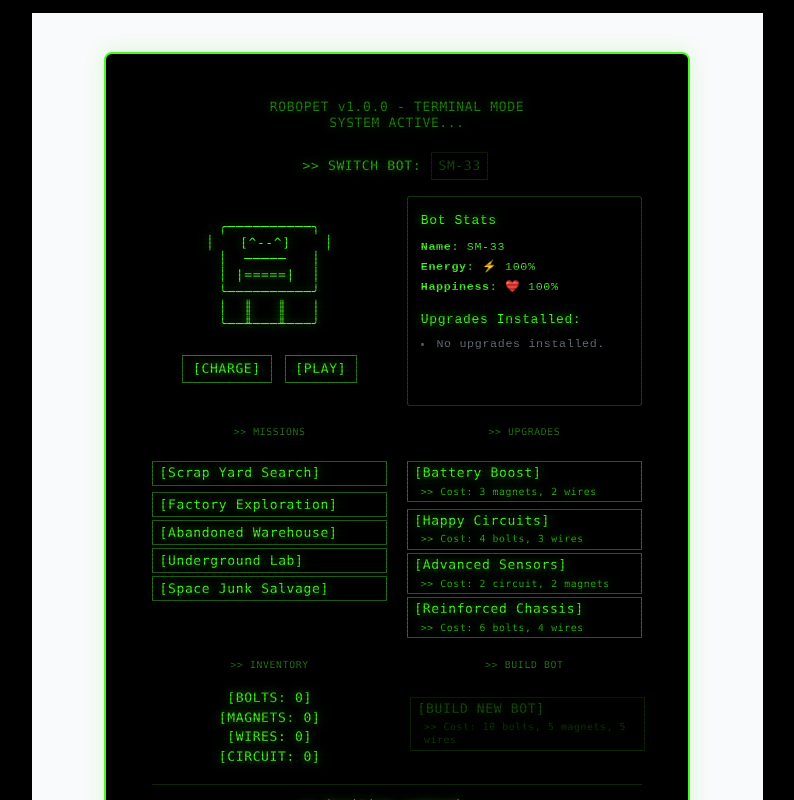
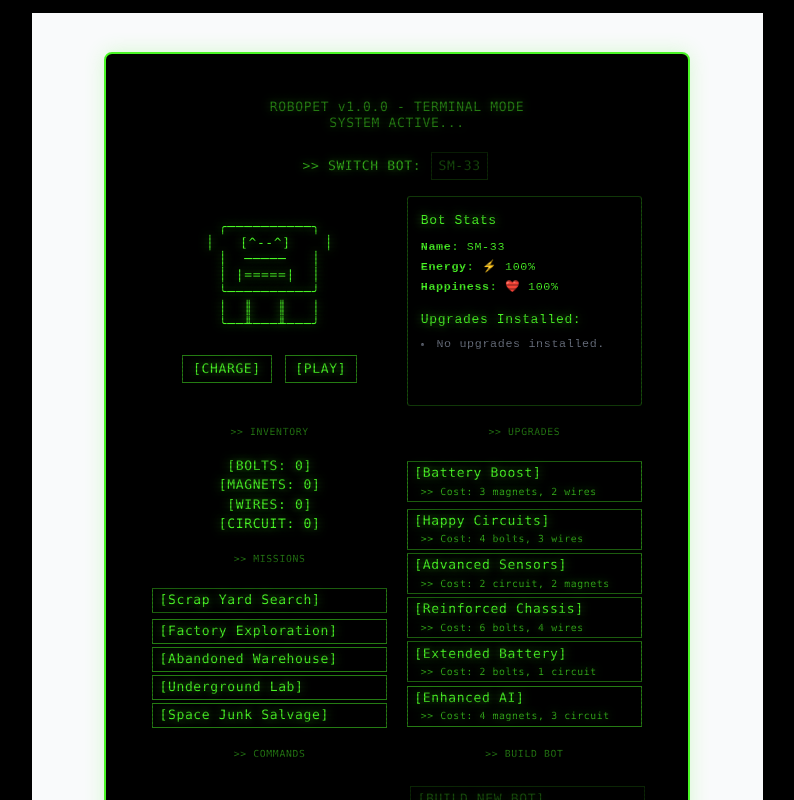
Before and after one commit to marquessam/robot-pet, a Next.js app: page / in a window 1280 px wide. Shown: the top 800 px of the page, without its empty margins (243-1037 px from the left). Built offline with nearby package versions, Linux system fonts and the light colour scheme.

Commit message:
Update RobotPet.tsx

```diff
--- a/src/components/RobotPet.tsx
+++ b/src/components/RobotPet.tsx
@@ -37,7 +37,10 @@ const defaultUpgrades: Upgrade[] = [
   { name: 'Battery Boost', cost: [{ name: 'magnets', amount: 3 }, { name: 'wires', amount: 2 }], applied: false, effect: 'Increases energy gain from charging' },
   { name: 'Happy Circuits', cost: [{ name: 'bolts', amount: 4 }, { name: 'wires', amount: 3 }], applied: false, effect: 'Reduces happiness loss from missions' },
   { name: 'Advanced Sensors', cost: [{ name: 'circuit', amount: 2 }, { name: 'magnets', amount: 2 }], applied: false, effect: 'Increases mission success rate' },
-  { name: 'Reinforced Chassis', cost: [{ name: 'bolts', amount: 6 }, { name: 'wires', amount: 4 }], applied: false, effect: 'Reduces energy loss during missions' }
+  { name: 'Reinforced Chassis', cost: [{ name: 'bolts', amount: 6 }, { name: 'wires', amount: 4 }], applied: false, effect: 'Reduces energy loss during missions' },
+  // Additional upgrades
+  { name: 'Extended Battery', cost: [{ name: 'bolts', amount: 2 }, { name: 'circuit', amount: 1 }], applied: false, effect: 'Increases max energy' },
+  { name: 'Enhanced AI', cost: [{ name: 'magnets', amount: 4 }, { name: 'circuit', amount: 3 }], applied: false, effect: 'Improves decision making' }
 ];
 
 const initialResources: Resource[] = [
@@ -47,7 +50,7 @@ const initialResources: Resource[] = [
   { name: 'circuit', amount: 0 }
 ];
 
-const botEmojis = ["🤖", "🐱", "🐶", "🦊", "🐻‍❄️"];
+const botEmojis = ["🤖", "🐱", "🐶", "🦊", "🐻‍❄️", "🦾", "👾"]; // added more bot types
 
 const normalFace = "[ o--o ]";
 const blinkFace = "[ >--< ]";
@@ -166,13 +169,11 @@ const RobotPet = () => {
       setLastInteraction('Already on a mission!');
       return;
     }
-
     const newEnergy = Math.max(0, currentBot.energy - mission.energyCost);
     const happinessCost = currentBot.upgrades.find(u => u.name === 'Happy Circuits' && u.applied)
       ? Math.floor(mission.happinessCost * 0.7)
       : mission.happinessCost;
     const newHappiness = Math.max(0, currentBot.happiness - happinessCost);
-
     updateBotState(currentBot.id, {
       isOnMission: true,
       missionTimeLeft: mission.duration,
@@ -180,9 +181,7 @@ const RobotPet = () => {
       happiness: newHappiness,
       asciiArt: "← Leaving..."
     });
-
     setLastInteraction(`Started mission: ${mission.name}`);
-
     setTimeout(() => {
       completeMission(mission);
     }, mission.duration * 1000);
@@ -194,7 +193,6 @@ const RobotPet = () => {
       missionTimeLeft: null,
       asciiArt: generateAsciiBot(normalFace)
     });
-
     setResources(prevResources => {
       const newResources = [...prevResources];
       mission.rewards.forEach(reward => {
@@ -205,7 +203,6 @@ const RobotPet = () => {
       });
       return newResources;
     });
-
     setLastInteraction(`Mission Complete: ${mission.name}! Collected resources!`);
   };
 
@@ -351,7 +348,7 @@ const RobotPet = () => {
               </div>
             </div>
 
-            {/* Top Right: Bot Stats and Installed Upgrades */}
+            {/* Top Right: Bot Stats and Installed Upgrades with buttons below */}
             <div className="stats-readout border border-[#4af626]/30 p-4 rounded">
               <h2 className="text-lg mb-2 terminal-glow">Bot Stats</h2>
               <div className="mb-4">
@@ -378,8 +375,16 @@ const RobotPet = () => {
               </ul>
             </div>
 
-            {/* Bottom Left: Missions */}
+            {/* Bottom Left: Inventory above Missions */}
             <div className="space-y-6">
+              <div className="text-xs mb-2 text-[#4af626]/50 text-center">{'>>'} INVENTORY</div>
+              <div className="space-y-1 text-center mb-6">
+                {resources.map(resource => (
+                  <div key={resource.name} className="font-mono text-sm terminal-glow">
+                    [{resource.name.toUpperCase()}: {resource.amount}]
+                  </div>
+                ))}
+              </div>
               <div className="text-xs mb-2 text-[#4af626]/50 text-center">{'>>'} MISSIONS</div>
               <div className="space-y-1 flex flex-col items-center">
                 {missions.map(mission => (
@@ -387,7 +392,7 @@ const RobotPet = () => {
                     key={mission.name}
                     onClick={() => startMission(mission)}
                     disabled={currentBot.isOnMission || currentBot.energy < mission.requiredBatteryLevel}
-                    className="w-full text-left text-sm terminal-glow px-2 py-1 border border-[#4af626]/50 hover:bg-[#4af626]/10 hover:border-[#4af626] disabled:opacity-30 disabled:hover:bg-transparent disabled:cursor-not-allowed transition-colors duration-150 text-[#4af626]"
+                    className="w-full text-left text-sm terminal-glow px-2 py-1 border border-[#4af626]/50 hover:bg-[#4af626]/10 hover:border-[#4af626] disabled:opacity-30 disabled:cursor-not-allowed transition-colors duration-150 text-[#4af626]"
                   >
                     [{mission.name}]
                   </button>
@@ -404,7 +409,7 @@ const RobotPet = () => {
                     key={upgrade.name}
                     onClick={() => applyUpgrade(upgrade)}
                     disabled={upgrade.applied}
-                    className="w-full text-left text-sm terminal-glow px-2 py-1 border border-[#4af626]/50 hover:bg-[#4af626]/10 hover:border-[#4af626] disabled:opacity-30 disabled:hover:bg-transparent disabled:cursor-not-allowed transition-colors duration-150 text-[#4af626]"
+                    className="w-full text-left text-sm terminal-glow px-2 py-1 border border-[#4af626]/50 hover:bg-[#4af626]/10 hover:border-[#4af626] disabled:opacity-30 disabled:cursor-not-allowed transition-colors duration-150 text-[#4af626]"
                   >
                     [{upgrade.name}] {upgrade.applied ? '*' : ''}
                     <div className="text-xs opacity-70 mt-1 pl-2">
@@ -418,13 +423,9 @@ const RobotPet = () => {
 
           <div className="grid grid-cols-2 gap-6 mt-6">
             <div className="space-y-6">
-              <div className="text-xs mb-2 text-[#4af626]/50 text-center">{'>>'} INVENTORY</div>
-              <div className="space-y-1 text-center">
-                {resources.map(resource => (
-                  <div key={resource.name} className="font-mono text-sm terminal-glow">
-                    [{resource.name.toUpperCase()}: {resource.amount}]
-                  </div>
-                ))}
+              <div className="text-xs mb-2 text-[#4af626]/50 text-center">{'>>'} COMMANDS</div>
+              <div className="flex gap-2 justify-center">
+                {/* Charge/Play buttons moved to top left */}
               </div>
             </div>
             <div className="space-y-6">
@@ -432,7 +433,7 @@ const RobotPet = () => {
               <button
                 onClick={buildBot}
                 disabled={!canBuildBot}
-                className="w-full text-left text-sm terminal-glow px-2 py-1 border border-[#4af626]/50 hover:bg-[#4af626]/10 hover:border-[#4af626] disabled:opacity-30 disabled:hover:bg-transparent disabled:cursor-not-allowed transition-colors duration-150 text-[#4af626]"
+                className="w-full text-left text-sm terminal-glow px-2 py-1 border border-[#4af626]/50 hover:bg-[#4af626]/10 hover:border-[#4af626] disabled:opacity-30 disabled:cursor-not-allowed transition-colors duration-150 text-[#4af626]"
               >
                 [BUILD NEW BOT]
                 <div className="text-xs opacity-70 mt-1 pl-2">
```
